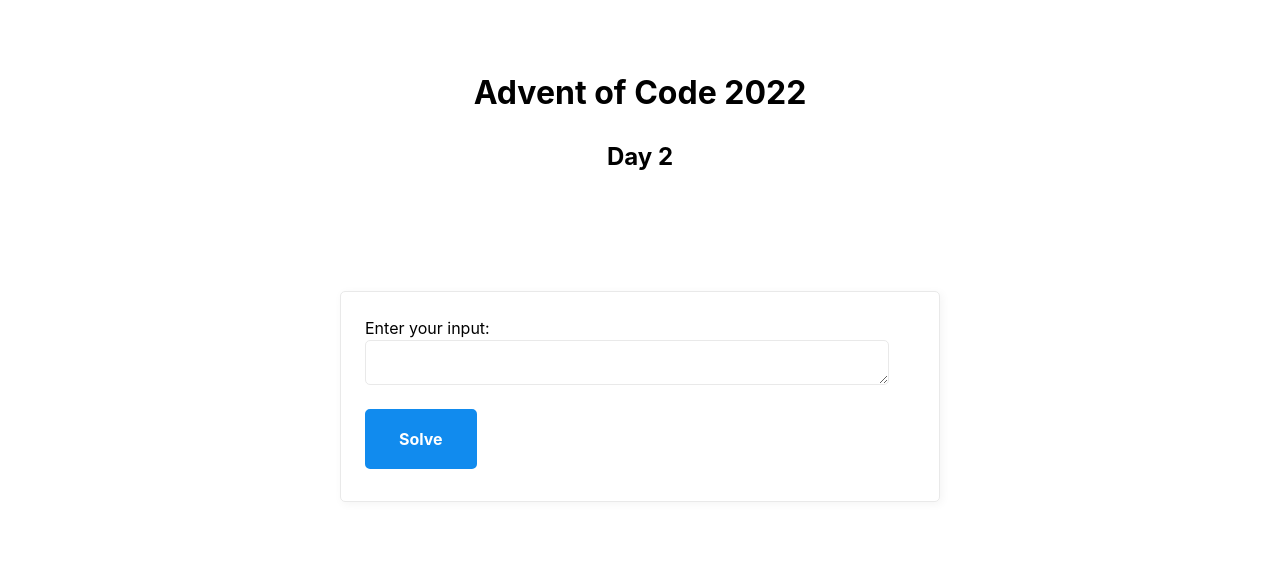
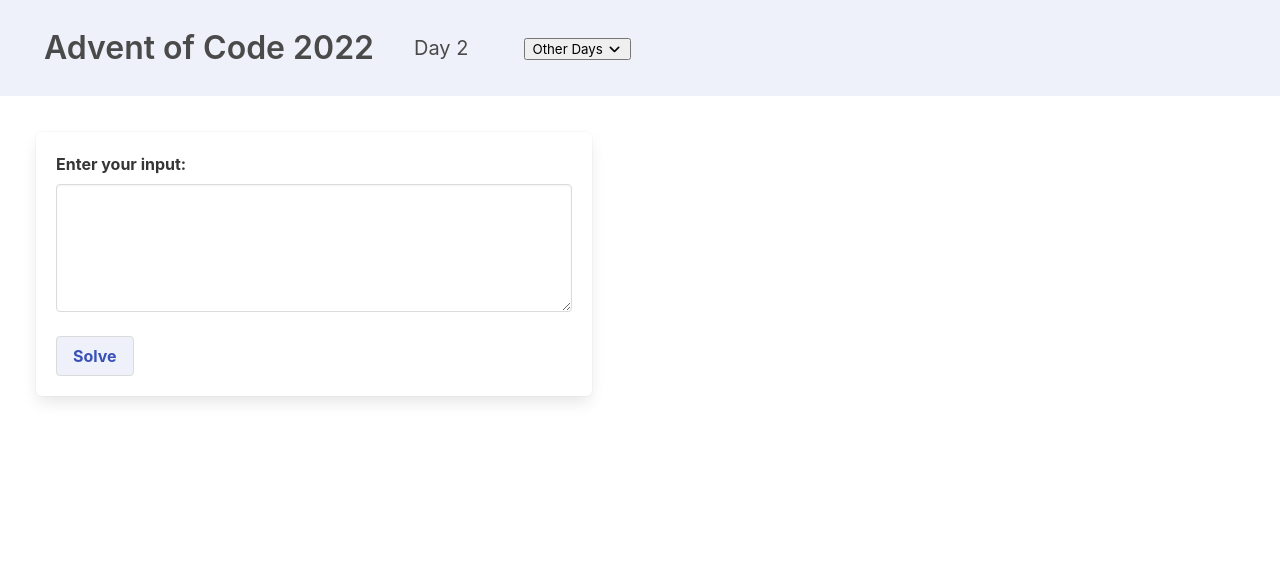
Before and after one commit to ezralafleur/AOC22, a plain HTML site: page Day2/index.html in a window 1280 px wide. Drawn offline with nearby package versions, Linux system fonts and the light colour scheme.

Commit message:
Templatize

```diff
--- a/Day2/index.html
+++ b/Day2/index.html
@@ -1,31 +1,16 @@
+<!DOCTYPE html>
 <html>
     <head>
         <title>Day 2</title>
-        <link rel="stylesheet" href="https://unpkg.com/mvp.css@1.12/mvp.css">
+        <link rel="stylesheet" href="https://cdn.jsdelivr.net/npm/bulma@0.9.4/css/bulma.min.css">
+        <link rel="stylesheet" href="https://bulma.io/vendor/fontawesome-free-5.15.2-web/css/all.min.css">
+        <meta name="viewport" content="width=device-width, initial-scale=1">
         <script src="index.js"></script>
+        <script src="../helper.js"></script>
+        <script src="../components.js"></script>
     </head>
     <body>
-        <header>
-            <h1>Advent of Code 2022</h1>
-            <h2>Day 2</h2>
-        </header>
-        <main style="width: 60%; max-width:600px;">
-            <form>
-                Enter your input:
-
-                <textarea id="initialInput">
-
-                </textarea>
-                <a onclick="startCalc()"><b>Solve</b></a>
-            </form>
-        <article>
-            <aside id="resultCont" style="display: none;">
-                <p>
-                    <h3>Result:</h3>
-                    <samp id="resultText"></samp>
-                </p>
-            </aside>
-        </article>
-        </main>
+        <main-header day="2"></main-header>
+        <main-content></main-content>
     </body>
 </html>
--- a/Day2/index.js
+++ b/Day2/index.js
@@ -1,28 +1,11 @@
-function startCalc() {
-    let rounds = getInput();
+function start() {
+    let inputText = getInput();
+    let rounds = inputText.split('\n');
 
     let stratOneScore = strategyOne(rounds);
     let stratTwoScore = strategyTwo(rounds);
 
-    displayResult(stratOneScore, stratTwoScore);
-}
-
-function getInput() {
-    let inputElement = document.getElementById("initialInput");
-    let inputText = inputElement.value.trim();
-
-    let rounds = inputText.split('\n');
-
-    return rounds;
-}
-
-function displayResult(stratOneScore, stratTwoScore) {
-    let resultContainer = document.getElementById("resultCont");
-    let resultElement = document.getElementById("resultText");
-
-    resultElement.innerHTML = "Strategy 1 Score: " + stratOneScore;
-    resultElement.innerHTML += "<br>Strategy 2 Score: " + stratTwoScore;
-    resultContainer.style.display = "block";
+    displayResults(stratOneScore, stratTwoScore);
 }
 
 function getScore(oppCode, youCode) {
--- /dev/null
+++ b/Day4/index.js
@@ -0,0 +1,3 @@
+function start() {
+
+}
--- /dev/null
+++ b/components.js
@@ -0,0 +1,99 @@
+class Content extends HTMLElement {
+    connectedCallback() {
+        this.innerHTML = `<main class="columns" id="solution">
+                <section class="section column">
+                    <form class="box">
+                        <label class="label">Enter your input:</label>
+                        <textarea class="textarea" id="input"></textarea>
+                        <br>
+                        <a onclick="start()" class="button has-background-link-light has-text-link-dark"><b>Solve</b></a>
+                    </form>
+                </section>
+                <section class="section column">
+                    <card id="resultCont" style="display: none;" class="box">
+                        <p class="content" id="resultText">
+                            <span class="is-size-6 has-text-weight-bold">First Solution: </span><span id="solutionOne"></span>
+                            <hr>
+                            <span class="is-size-6 has-text-weight-bold">Second Solution: </span><span id="solutionTwo"></span>
+                        </p>
+                    </card>
+                </section>
+            </main>`;
+    }
+}
+
+class Header extends HTMLElement {
+    connectedCallback() {
+        let day = this.getAttribute("day");
+
+        let header = document.createElement('header');
+        header.setAttribute("class", "navbar has-background-link-light is-spaced");
+
+        let navbar_brand = document.createElement('div');
+        navbar_brand.setAttribute("class", "navbar-brand");
+
+        let title = document.createElement('h1');
+        title.setAttribute('class', 'title navbar-item');
+        title.innerText = "Advent of Code 2022";
+
+        navbar_brand.appendChild(title);
+        header.appendChild(navbar_brand);
+
+        let navbar_start = document.createElement('div');
+        navbar_start.setAttribute('class', 'navbar-start');
+
+        let subtitle = document.createElement('h2');
+        subtitle.setAttribute('class', "subtitle navbar-item is-spaced m-1 mx-4");
+        subtitle.innerText = 'Day ' + day;
+
+        navbar_start.appendChild(subtitle);
+        header.appendChild(navbar_start);
+
+        let dropdown = document.createElement('div');
+        dropdown.setAttribute('class', "dropdown is-hoverable navbar-item m-1 mx-4");
+
+        let dropdown_trigger = document.createElement('div');
+        dropdown_trigger.setAttribute('class', 'dropdown-trigger');
+
+        let button = document.createElement('button');
+        button.setAttribute('class', 'dropdown-trigger');
+        button.innerHTML = `<span>Other Days</span>
+                <span class="icon is-small">
+                <i class="fas fa-angle-down" aria-hidden="true"></i>
+                </span>`;
+
+        dropdown_trigger.appendChild(button);
+
+        dropdown.appendChild(dropdown_trigger);
+
+        let dropdown_menu = document.createElement('div');
+        dropdown_menu.setAttribute('class', 'dropdown-menu');
+        dropdown_menu.setAttribute('role', 'menu');
+
+        let dropdown_content = document.createElement('div');
+        dropdown_content.setAttribute('class', 'dropdown-content');
+
+        for (let i = 1; i <= 4; i++) {
+            let a = document.createElement('a');
+            a.setAttribute("href", `../Day${i}/index.html`);
+            a.classList.add("dropdown-item");
+
+            if (i == day) {
+                a.classList.add("is-active");
+            }
+
+            a.innerText=`Day ${i}`;
+            dropdown_content.appendChild(a);
+        }
+
+        dropdown_menu.appendChild(dropdown_content);
+        dropdown.appendChild(dropdown_menu);
+
+        navbar_start.appendChild(dropdown);
+
+        this.appendChild(header);
+    }
+}
+
+customElements.define('main-content', Content);
+customElements.define('main-header', Header);
--- /dev/null
+++ b/helper.js
@@ -0,0 +1,16 @@
+function getInput() {
+    let inputElement = document.getElementById("input");
+    let inputText = inputElement.value.trim();
+
+    return inputText;
+}
+
+function displayResults(solutionOne, solutionTwo) {
+    let resultContainer = document.getElementById("resultCont");
+    let firstElement = document.getElementById("solutionOne");
+    let secondElement = document.getElementById("solutionTwo");
+
+    firstElement.innerText = solutionOne;
+    secondElement.innerText = solutionTwo;
+    resultContainer.style.display = "block";
+}
```
Also changed, not shown: Day1/index.html (+8 -23 lines), Day1/index.js (+6 -15 lines), Day3/index.js (+4 -21 lines), Day4/index.html (added, +16 -0 lines).
